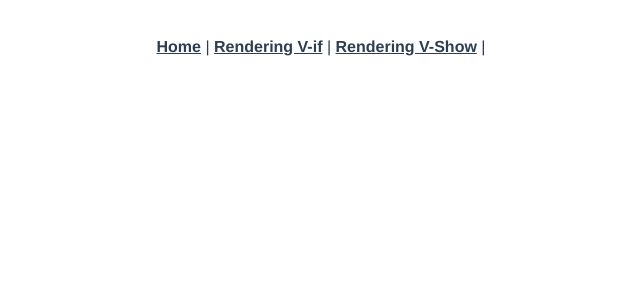
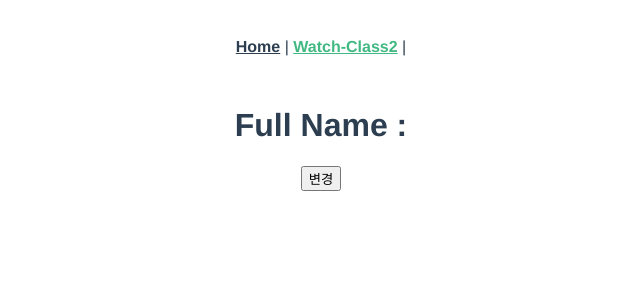
Before and after one commit to Jason-web1988/vue-project, a Vue app: page /watchclass2 in a window 1280 px wide. Shown: the top 300 px of the page, without its empty margins (319-959 px from the left). Built offline with nearby package versions, Linux system fonts and the light colour scheme.

Commit message:
12월06일 01시43분

```diff
--- a/src/App.vue
+++ b/src/App.vue
@@ -17,8 +17,15 @@
     <router-link to="/databindingstyle">Data Binding Style</router-link> |
     <router-link to="/databindingstyle2">Data Binding Style2</router-link> | -->
     <!-- <router-link to="/databindinglist">Data Binding List</router-link> |  -->
-    <router-link to="/renderingvif">Rendering V-if</router-link> |
-    <router-link to="/renderingvshow">Rendering V-Show</router-link> |
+    <!-- <router-link to="/renderingvif">Rendering V-if</router-link> | -->
+    <!-- <router-link to="/renderingvshow">Rendering V-Show</router-link> | -->
+    <!-- <router-link to="/eventclick">Event Click</router-link> | -->
+    <!-- <router-link to="/eventchange">Event Change</router-link> | -->
+    <!-- <router-link to="/eventkey">Event Key</router-link> | -->
+    <!-- <router-link to="/computedclass">Computed-Class</router-link> |
+    <router-link to="/watchclass">Watch-Class</router-link> | -->
+    <router-link to="/watchclass2">Watch-Class2</router-link> |
+
   </nav>
   <router-view/>
 </template>
--- a/src/router/index.js
+++ b/src/router/index.js
@@ -21,6 +21,12 @@ import DataBindingStyle2 from '../views/DataBindingStyle2.vue'
 import DataBindingList from '../views/DataBindingList.vue'
 import RenderingVif from '../views/RenderingVIf.vue'
 import RenderingVShow from '../views/RenderingVShow.vue'
+import EventClick from '../views/EventClick.vue'
+import EventChange from '../views/EventChange.vue'
+import EventKey from '../views/EventKey.vue'
+import ComputedClass from '../views/ComputedClass.vue'
+import WatchClass from '../views/WatchClass.vue'
+import WatchClass2 from '../views/WatchClass2.vue'
 const routes = [
 {
   path: '/',
@@ -122,8 +128,37 @@ const routes = [
   path: '/renderingvshow',
   name: RenderingVShow,
   component: RenderingVShow
+},
+{
+  path: '/eventclick',
+  name: EventClick,
+  component: EventClick
+},
+{
+  path: '/eventchange',
+  name: EventChange,
+  component: EventChange
+},
+{
+  path: '/eventkey',
+  name: EventKey,
+  component: EventKey
+},
+{
+  path : '/computedclass',
+  name : ComputedClass,
+  component : ComputedClass
+},
+{
+  path : '/watchclass',
+  name : WatchClass,
+  component : WatchClass
+},
+{
+  path : '/watchclass2',
+  name : WatchClass2,
+  component : WatchClass2
 }
-
 ]
 
 const router = createRouter({
--- /dev/null
+++ b/src/views/ComputedClass.vue
@@ -0,0 +1,18 @@
+<template>
+    <h1>Full Name : {{fullName}}</h1>
+</template>
+    <script>
+    export default {
+     data() {
+       return {
+         firstName: 'Seungwon',
+         lastName: 'Go'
+       };
+      },
+      computed: {
+        fullName() {
+          return this.firstName + ' ' + this.lastName;
+        }
+      }
+    }
+    </script>
--- a/src/views/EventChange.vue
+++ b/src/views/EventChange.vue
@@ -8,14 +8,14 @@
     </div>
 </template>
 <script>
-
-export default{
-    data(){
-        return{
-            selectedValue:''
+export default {
+    components: {},
+    data() {
+        return {
+            selectedValue: '제주'
         };
     },
-    methods:{
+    methods: {
         changeSelect(){
             alert(this.selectedValue);
         }
--- a/src/views/EventClick.vue
+++ b/src/views/EventClick.vue
@@ -1,35 +1,32 @@
 <template>
-<div>
-    <button type="button" @click="increaseCounter">Add</button>
-    <button type="button" @click="decreaseCounter">Remove</button>
-    <button type="button" @click="setCount(7)">Set 7</button>
-    <button type="button" @click="one(), two()">Click</button>
-    <p>The Counter is : {{counter}}</p>
-</div>
+    <div>
+        <button type="button" @click="increaseCounter">Add 1</button>
+        <p>The counter is : {{counter}}</p>
+        <button type="button" @click="setCount(7)">Set 7</button>
+        <button type="button" @click="one(),two()">Click</button>
+    </div>
 </template>
 <script>
-
-export default{
-    data(){
-        return{
-            counter : 0
+export default {
+    components: {},
+    data() {
+        return {
+            counter: 0
         };
     },
-    methods:{
+
+    methods: {
         increaseCounter(){
-            this.counter = this.counter+1;
-        },
-        decreaseCounter(){
-            this.counter = this.counter-1;
+            this.counter = this.counter + 1;
         },
         setCount(counter){
             this.counter = counter;
         },
         one(){
-            alert('One >> ' + this.counter);
+            alert("One");
         },
         two(){
-            alert('Two >> ' + this.counter);
+            alert("Two");
         }
     }
 }
--- a/src/views/EventKey.vue
+++ b/src/views/EventKey.vue
@@ -3,6 +3,7 @@
     <input type="text" @keyup.enter="submit" v-model="name" />
     <input type="text" @keyup.alt.enter="clear" v-model="name1" />
     <div @click.shift="doSomething">Do_something</div>
+    <div @click.alt="doItSomething">Do_It_Something</div>
 </div>
 </template>
 <script>
@@ -23,6 +24,9 @@ export default{
         },
         doSomething : function(){
             alert('GoodNight');
+        },
+        doItSomething : function(){
+            alert("GoodAfterNoon");
         }
     }
 }
--- /dev/null
+++ b/src/views/WatchClass.vue
@@ -0,0 +1,22 @@
+<template>
+    <h1>Full Name : {{lastName}}</h1>
+</template>
+<script>
+export default {
+    data() {
+        return {
+            firstName: 'HyeonSeok',
+            lastName : 'Lee',
+            fullName : ''
+        };
+    },
+    watch : {
+        firstName(){
+            this.fullName = this.firstName+ ' ' + this.lastName;
+        },
+        lastName(){
+            this.fullName = this.firstName+ ' ' + this.lastName;
+        }
+    }
+}
+</script>
--- /dev/null
+++ b/src/views/WatchClass2.vue
@@ -0,0 +1,30 @@
+<template>
+    <div>
+        <h1>Full Name : {{fullName}}</h1>
+        <button type="button" @click="changeName">변경</button>
+    </div>
+</template>
+<script>
+export default {
+    data() {
+        return {
+            firstName: 'HyeonSeok',
+            lastName : 'Lee',
+            fullName : ''
+        };
+    },
+    watch : {
+        firstName(){
+            this.fullName = this.firstName + ' ' + this.lastName;
+        },
+        lastName(){
+            this.fullName = this.lastName + ' ' + this.firstName;
+        }
+    },
+    methods: {
+        changeName(){
+            this.firstName = 'SooJeong';
+        }
+    }
+}
+</script>
```
Lines whose indentation alone changed are shown as unchanged.
